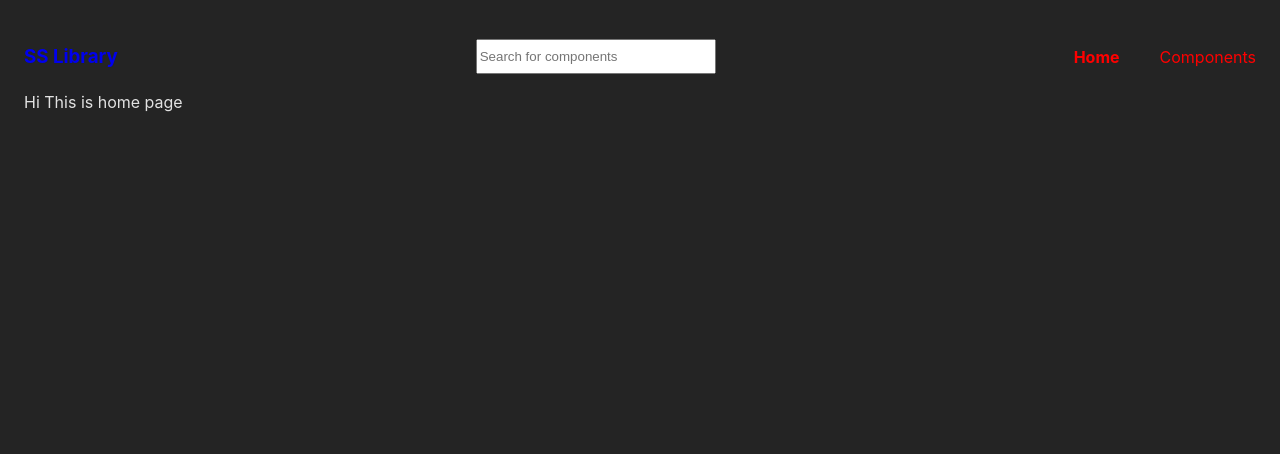
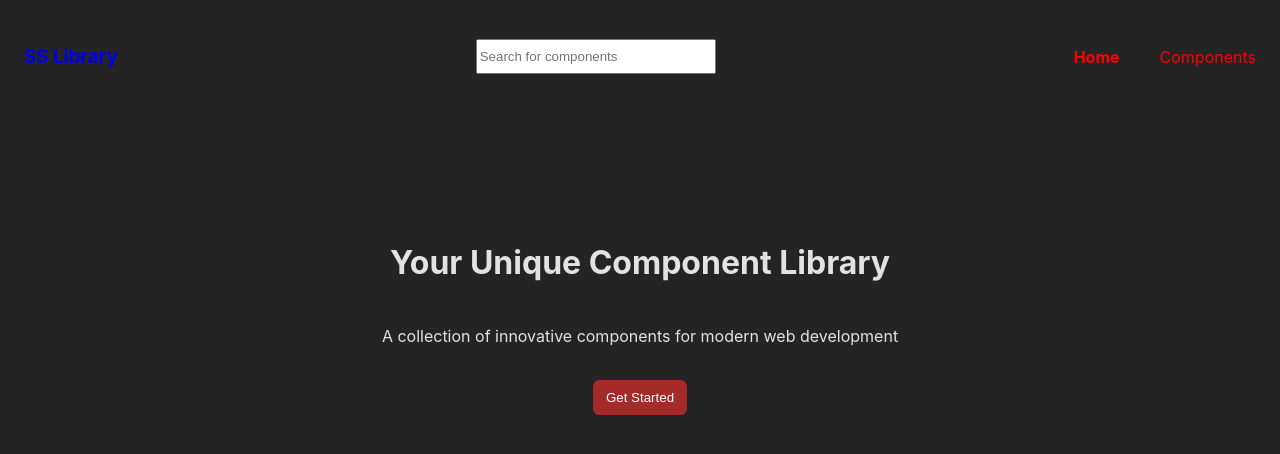
Before and after one commit to Kesharvani/component-library, a React (Vite) app: page / in a window 1280 px wide. Shown: the top 454 px of the page. Built offline with nearby package versions, Linux system fonts and the light colour scheme.

Commit message:
feat:added home page content

```diff
--- a/src/common/header/Header.jsx
+++ b/src/common/header/Header.jsx
@@ -1,7 +1,6 @@
 import React from "react";
 import "./Header.css";
 import { Link, NavLink } from "react-router-dom";
-import { AiOutlineSearch } from "react-icons/ai";
 export default function Header() {
   return (
     <header className="header">
--- /dev/null
+++ b/src/pages/home/Home.css
@@ -0,0 +1,22 @@
+.home_container{
+    display: flex;
+    flex-direction: column;
+    align-items: center;
+    padding-top: 4rem;
+    text-align: center;
+}
+.get_started_btn{
+    color: white;
+    background-color: brown;
+    border-radius: 0.4rem;
+    padding: 0.6rem 0.8rem;
+    border: none;
+    cursor: pointer;
+    margin-top: 1rem;
+}
+
+@media screen and (min-width: 768px) {
+   .home_container{
+    padding-top: 8rem;
+   }
+}
--- a/src/pages/home/Home.jsx
+++ b/src/pages/home/Home.jsx
@@ -1,5 +1,18 @@
 import React from "react";
-
+import "./Home.css";
+import { useNavigate } from "react-router-dom";
 export default function Home() {
-  return <div>Hi This is home page</div>;
+  const navigate = useNavigate();
+  return (
+    <div className="home_container">
+      <h1>Your Unique Component Library</h1>
+      <p>A collection of innovative components for modern web development</p>
+      <button
+        className="get_started_btn"
+        onClick={() => navigate("/components")}
+      >
+        Get Started
+      </button>
+    </div>
+  );
 }
```
